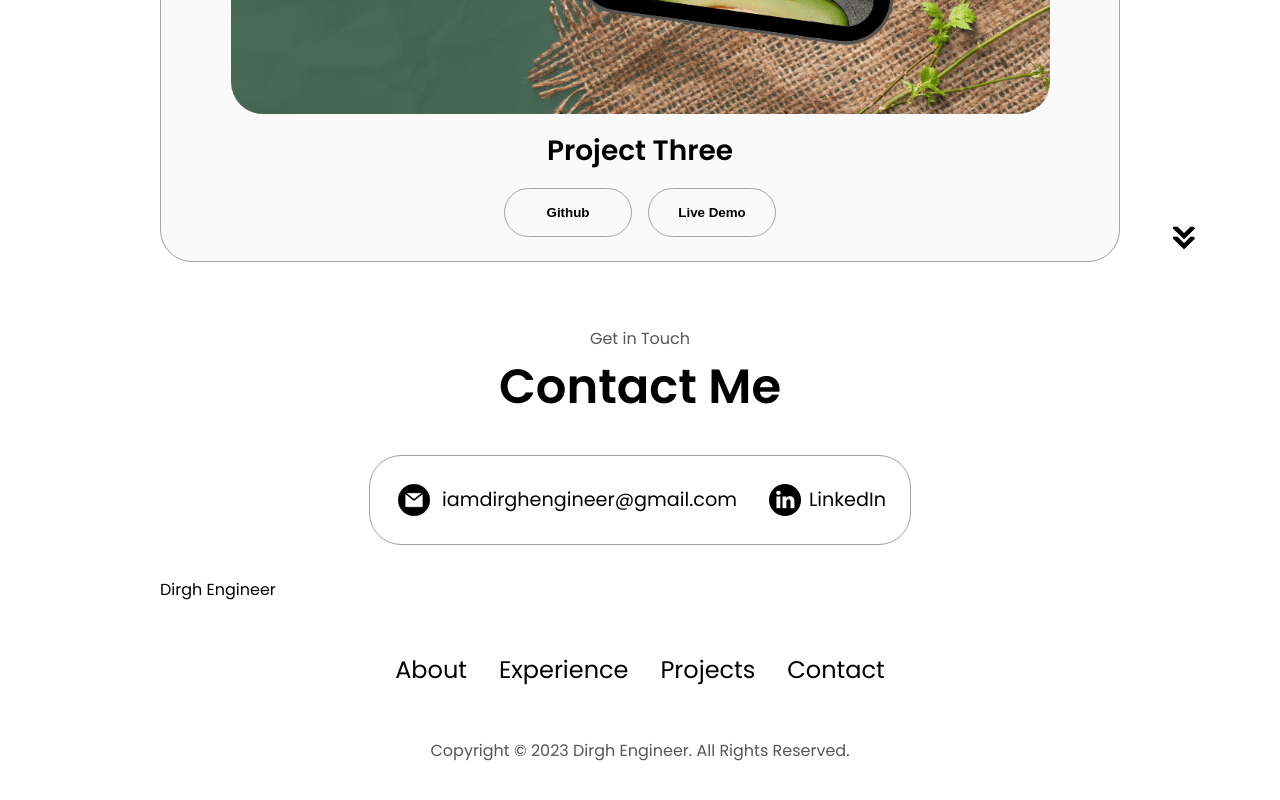
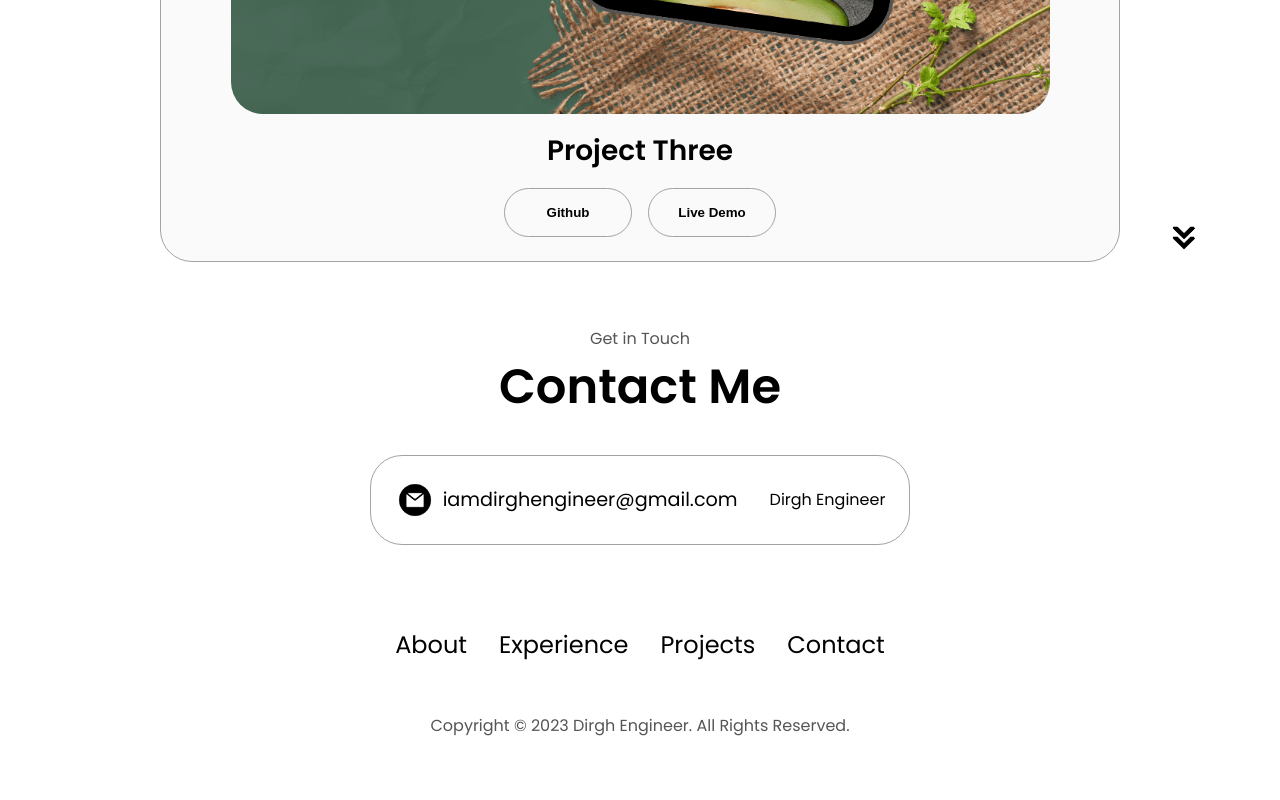
Before and after one commit to dirghengineer/dirghengineer.github.io, a plain HTML site: page index.html in a window 1280 px wide. Shown: the part 3901-4701 px from the top of the page. Drawn offline with Linux system fonts and the light colour scheme.

Commit message:
Update index.html

```diff
--- a/index.html
+++ b/index.html
@@ -350,16 +350,10 @@
           <p><a href="mailto:iamdirghengineer@gmail.com">iamdirghengineer@gmail.com</a></p>
         </div>
         <div class="contact-info-container">
-          <img
-            src="./assets/linkedin.png"
-            alt="LinkedIn icon"
-            class="icon contact-icon"
-          />
-          <p><a href="https://www.linkedin.com/in/dirghengineer">LinkedIn</a></p>
+               <div class="badge-base LI-profile-badge" data-locale="en_US" data-size="large" data-theme="light" data-type="HORIZONTAL" data-vanity="dirghengineer" data-version="v1"><a class="badge-base__link LI-simple-link" href="https://ca.linkedin.com/in/dirghengineer?trk=profile-badge">Dirgh Engineer</a></div>
         </div>
       </div>
 
-      <div class="badge-base LI-profile-badge" data-locale="en_US" data-size="large" data-theme="light" data-type="HORIZONTAL" data-vanity="dirghengineer" data-version="v1"><a class="badge-base__link LI-simple-link" href="https://ca.linkedin.com/in/dirghengineer?trk=profile-badge">Dirgh Engineer</a></div>
 
     </section>
     <footer>
```
